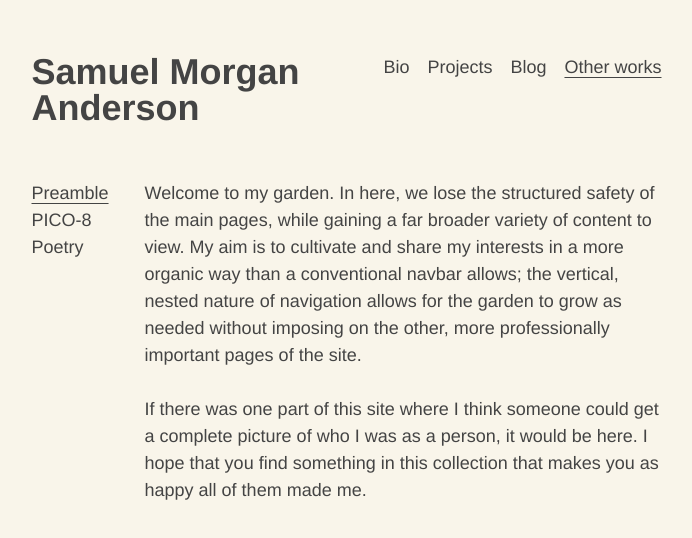
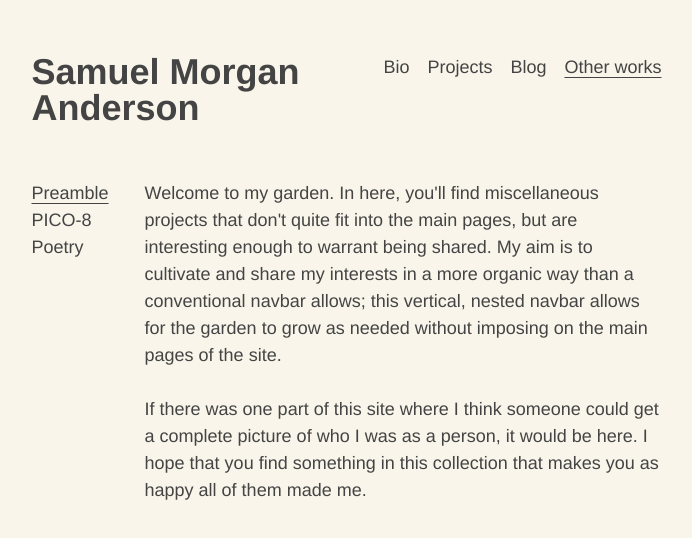
Before and after one commit to sama305/samueland.dev, a Next.js app: page /otherworks in a window 1280 px wide. Shown: the top 538 px of the page, without its empty margins (286-978 px from the left). Built offline with nearby package versions, Linux system fonts and the light colour scheme.

Commit message:
updated preamble text

```diff
--- a/src/app/(site)/otherworks/page.tsx
+++ b/src/app/(site)/otherworks/page.tsx
@@ -1,7 +1,7 @@
 export default function Misc() {
   return (
     <div>
-      <p>Welcome to my garden. In here, we lose the structured safety of the main pages, while gaining a far broader variety of content to view. My aim is to cultivate and share my interests in a more organic way than a conventional navbar allows; the vertical, nested nature of navigation allows for the garden to grow as needed without imposing on the other, more professionally important pages of the site.</p>
+      <p>Welcome to my garden. In here, you'll find miscellaneous projects that don't quite fit into the main pages, but are interesting enough to warrant being shared. My aim is to cultivate and share my interests in a more organic way than a conventional navbar allows; this vertical, nested navbar allows for the garden to grow as needed without imposing on the main pages of the site.</p>
       <p>If there was one part of this site where I think someone could get a complete picture of who I was as a person, it would be here. I hope that you find something in this collection that makes you as happy all of them made me.</p>
     </div>
   )
```
